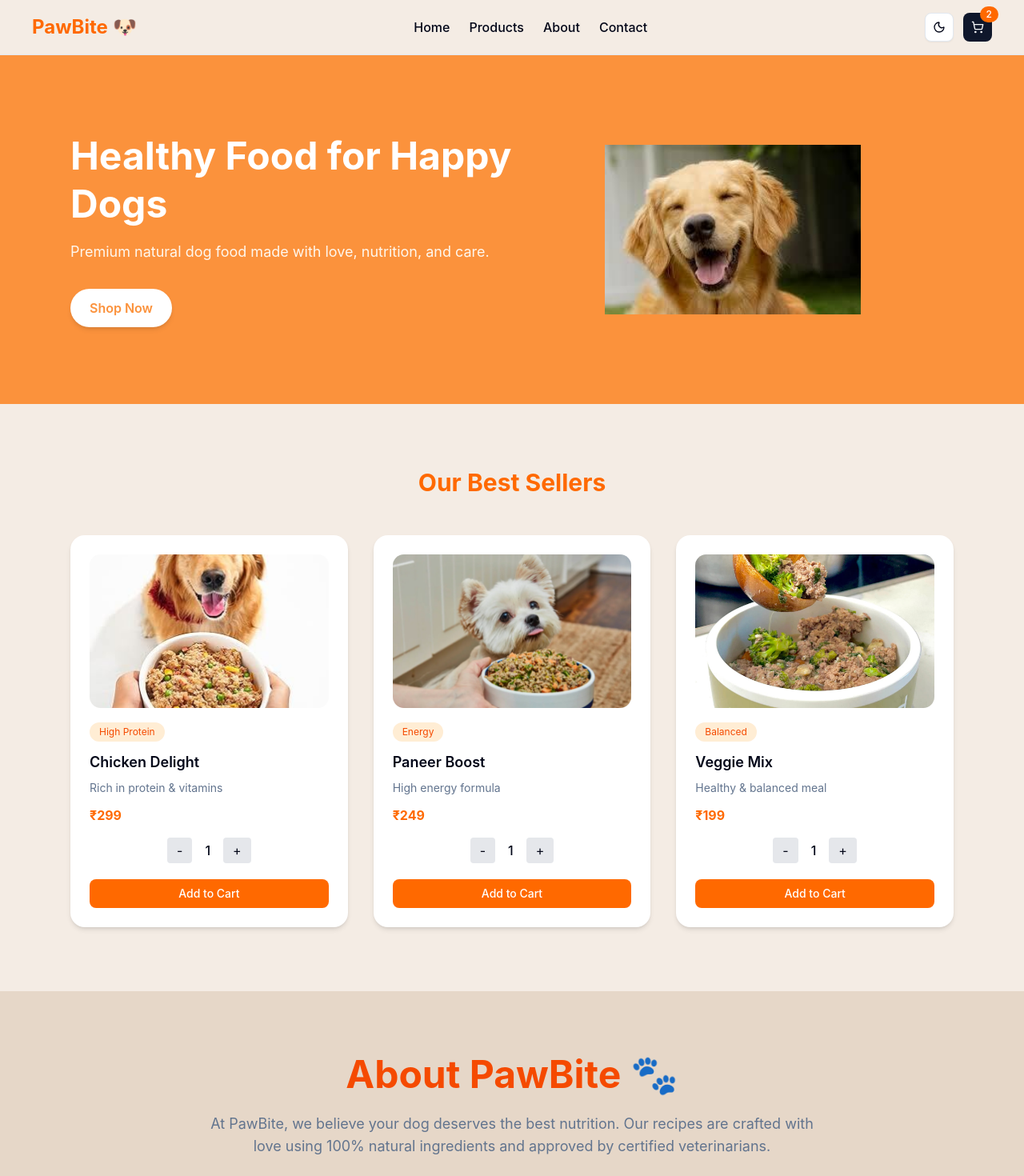
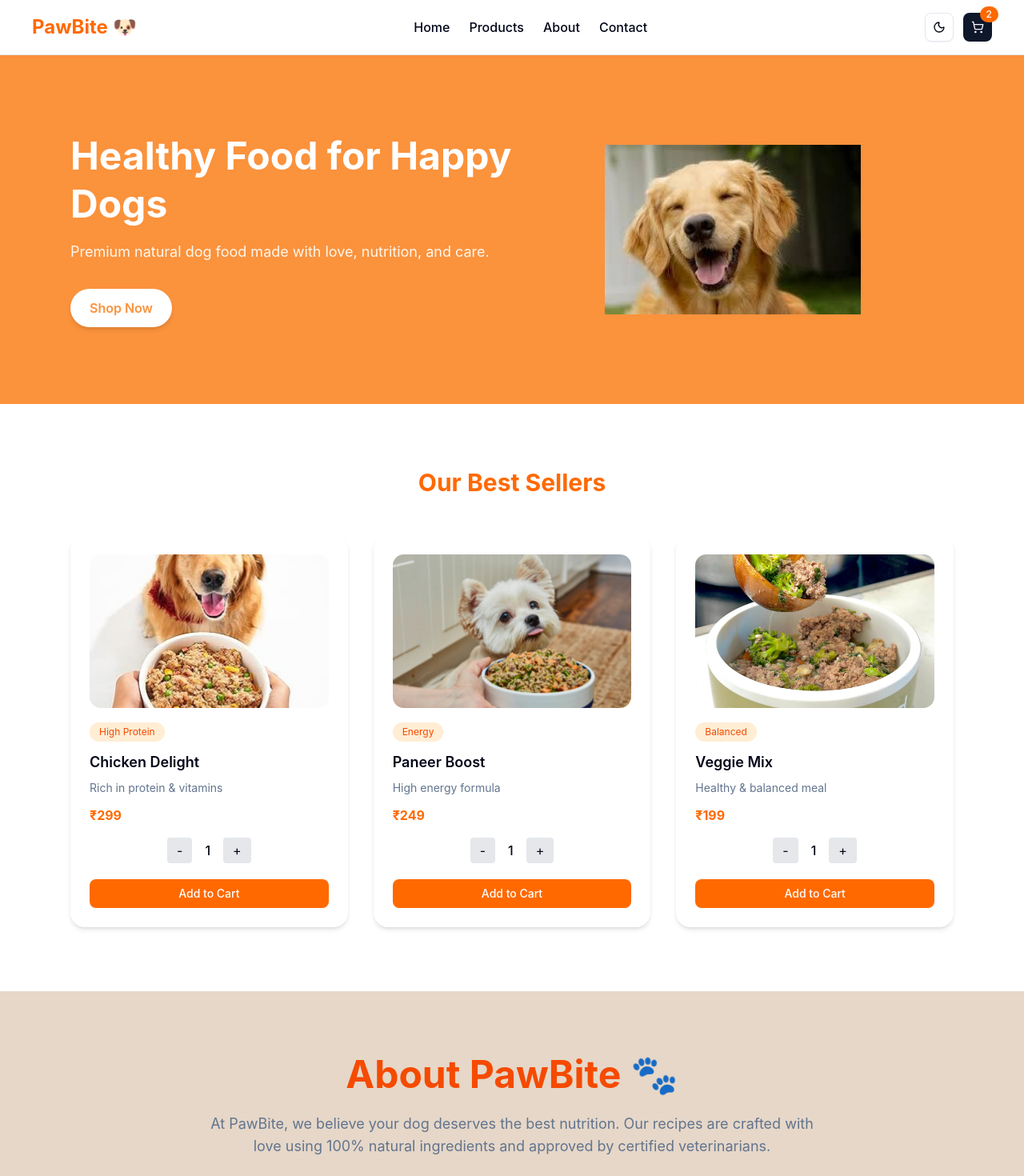
Before and after one commit to Srilekha-Paul/paw-next, a Next.js app: page / in a window 1280 px wide. Shown: the top 1470 px of the page at 80% size. Built offline with nearby package versions, Linux system fonts and the light colour scheme.

Commit message:
fixed toggle

```diff
--- a/src/components/ContactSection.tsx
+++ b/src/components/ContactSection.tsx
@@ -52,7 +52,7 @@ export default function ContactSection() {
   }
 
   return (
-   <section className="bg-[#e9d8c7] py-16">
+   <section className="bg-background py-16">
   <div className="max-w-5xl mx-auto px-6">
         {/* Title */}
         <div className="text-center mb-10">
--- a/src/components/bestSellers.tsx
+++ b/src/components/bestSellers.tsx
@@ -2,7 +2,7 @@ import ProductCard from "./product-card"
 
 export default function BestSellers() {
   return (
-    <section className="py-20 bg-[#f4ece4]">
+    <section className="py-20 bg-background">
       <div className="max-w-6xl mx-auto px-6">
 
         <h2 className="text-3xl font-bold text-center text-orange-500 mb-12">
--- a/src/components/navbar.tsx
+++ b/src/components/navbar.tsx
@@ -121,7 +121,7 @@ export default function Navbar() {
   if (!mounted) return null
 
   return (
-    <nav className="sticky top-0 z-50 flex items-center justify-between px-6 md:px-10 py-4 border-b bg-[#f4ece4] backdrop-blur-md">
+    <nav className="sticky top-0 z-50 flex items-center justify-between px-6 md:px-10 py-4 border-b bg-background backdrop-blur-md">
 
       {/* Logo */}
       <a href="#home">
--- a/src/components/product-card.tsx
+++ b/src/components/product-card.tsx
@@ -85,7 +85,7 @@ export default function ProductCard({
   const { addToCart } = useCart()
 
   return (
-    <div className="bg-white rounded-2xl shadow-md overflow-hidden p-6">
+    <div className="bg-background rounded-2xl shadow-md overflow-hidden p-6">
 
       {/* Product Image */}
       <div className="relative h-48 w-full mb-4">
@@ -123,7 +123,7 @@ export default function ProductCard({
           onClick={() =>
             setQuantity((q) => Math.max(1, q - 1))
           }
-          className="px-3 py-1 bg-gray-200 rounded hover:bg-gray-300"
+          className="px-3 py-1 bg-gray-200 rounded hover:bg-gray-300 dark:bg-gray-800 dark:hover:bg-gray-700"
         >
           -
         </button>
@@ -132,7 +132,7 @@ export default function ProductCard({
 
         <button
           onClick={() => setQuantity((q) => q + 1)}
-          className="px-3 py-1 bg-gray-200 rounded hover:bg-gray-300"
+          className="px-3 py-1 bg-gray-200 rounded hover:bg-gray-300 dark:bg-gray-800 dark:hover:bg-gray-700"
         >
           +
         </button>
@@ -148,7 +148,7 @@ export default function ProductCard({
             quantity,
           })
         }
-        className="mt-5 w-full bg-orange-500 hover:bg-orange-600 text-white"
+        className="mt-5 w-full bg-orange-500 hover:bg-orange-600 text-white dark:bg-orange-600 dark:hover:bg-orange-700"
       >
         Add to Cart
       </Button>
```
